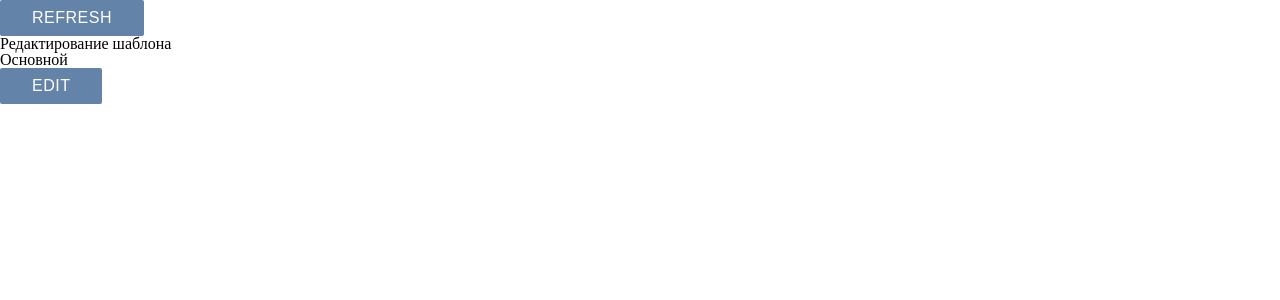
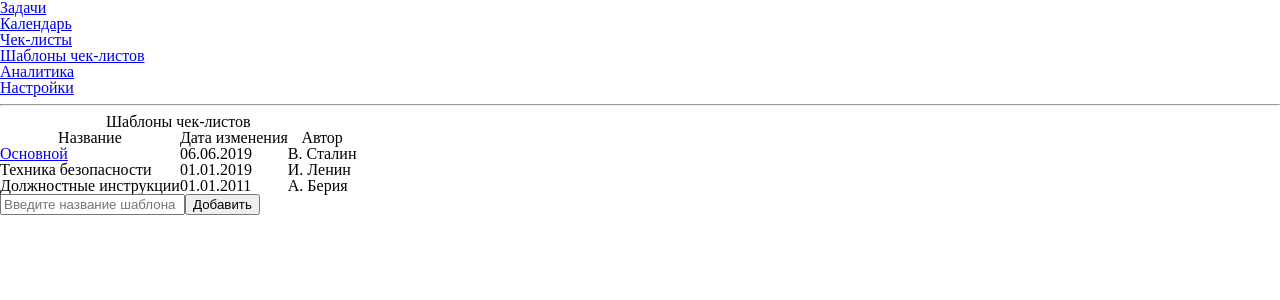
Before and after one commit to PAtrofimov/React-CheckList-App, a React (Create React App) app: page /checktemplates in a window 1280 px wide. Shown: the top 300 px of the page. Built offline with nearby package versions, Linux system fonts and the light colour scheme.

Commit message:
Add simple routing

```diff
--- a/package.json
+++ b/package.json
@@ -7,6 +7,7 @@
     "react": "^16.8.6",
     "react-dom": "^16.8.6",
     "react-redux": "^7.0.3",
+    "react-router-dom": "^5.0.1",
     "react-scripts": "3.0.1",
     "redux": "^4.0.1",
     "redux-thunk": "^2.3.0"
--- a/src/components/AppRoute.js
+++ b/src/components/AppRoute.js
@@ -2,6 +2,7 @@ import React from "react";
 import { Switch, Route, Link } from "react-router-dom";
 //import "./App.css";
 import { BrowserRouter as Router } from "react-router-dom";
+import {CheckTemplateJournal} from './CheckTemplate-journal'
 
 const Settings = () => <p>Settings</p>;
 const Checks = () => <p>Checks</p>;
@@ -44,7 +45,7 @@ const App = () => (
         <Route exact path="/" component={Tasks} />
         <Route path="/calendar" component={Calendar} />
         <Route path="/checks" component={Checks} />
-        <Route path="/checktemplates" component={ChecksTemplates} />
+        <Route path="/checktemplates" component={CheckTemplateJournal} />
         <Route path="/analytics" component={Analytics} />
         <Route path="/settings" render={() => Settings()} />
       </div>
--- a/src/components/CheckTemplate-journal.js
+++ b/src/components/CheckTemplate-journal.js
@@ -1,7 +1,7 @@
 import PropTypes from "prop-types";
 import React from "react";
 import { Switch, Route, Link, withRouter } from "react-router-dom";
-import { CheckTemplate } from "../components/CheckTemplate";
+import CheckTemplateContainer from "../containers/CheckTemplateContainer";
 
 const LinkButton = withRouter(({ history }) => {
   return <button onClick={() => history.push("/checkTemlates/1")}>Добавить</button>;
@@ -54,7 +54,7 @@ export class CheckTemplateJournal extends React.Component {
             <img src={""} alt="Добавить" />
           </LinkButton>
         </div>
-        <Route path={`${match.path}/:id`} component={CheckTemplate} />
+        <Route path={`${match.path}/:id`} component={CheckTemplateContainer} />
       </React.Fragment>
     );
   };
--- a/src/components/CheckTemplate.js
+++ b/src/components/CheckTemplate.js
@@ -27,7 +27,7 @@ export class CheckTemplate extends React.Component {
       return <p className="error">Произошла ошибка!</p>;
     }
 
-    console.log({ checkTemplates });
+    console.log({ props: this.props });
 
     if (isFetching) {
       return <p>Загрузка ...</p>;
--- a/src/index.js
+++ b/src/index.js
@@ -3,11 +3,13 @@ import ReactDOM from "react-dom";
 import { store } from "./store/configureStore";
 import { Provider } from "react-redux";
 import App from "./components/App";
+import AppRoute from './components/AppRoute'
 import * as serviceWorker from "./serviceWorker";
 
 ReactDOM.render(
   <Provider store={store}>
-    <App />
+  {/*  <App /> */}
+  <AppRoute />
   </Provider>,
   document.getElementById("root")
 );
```
Also changed, not shown: 1 other file (tests, documents, lock files or other folders).
